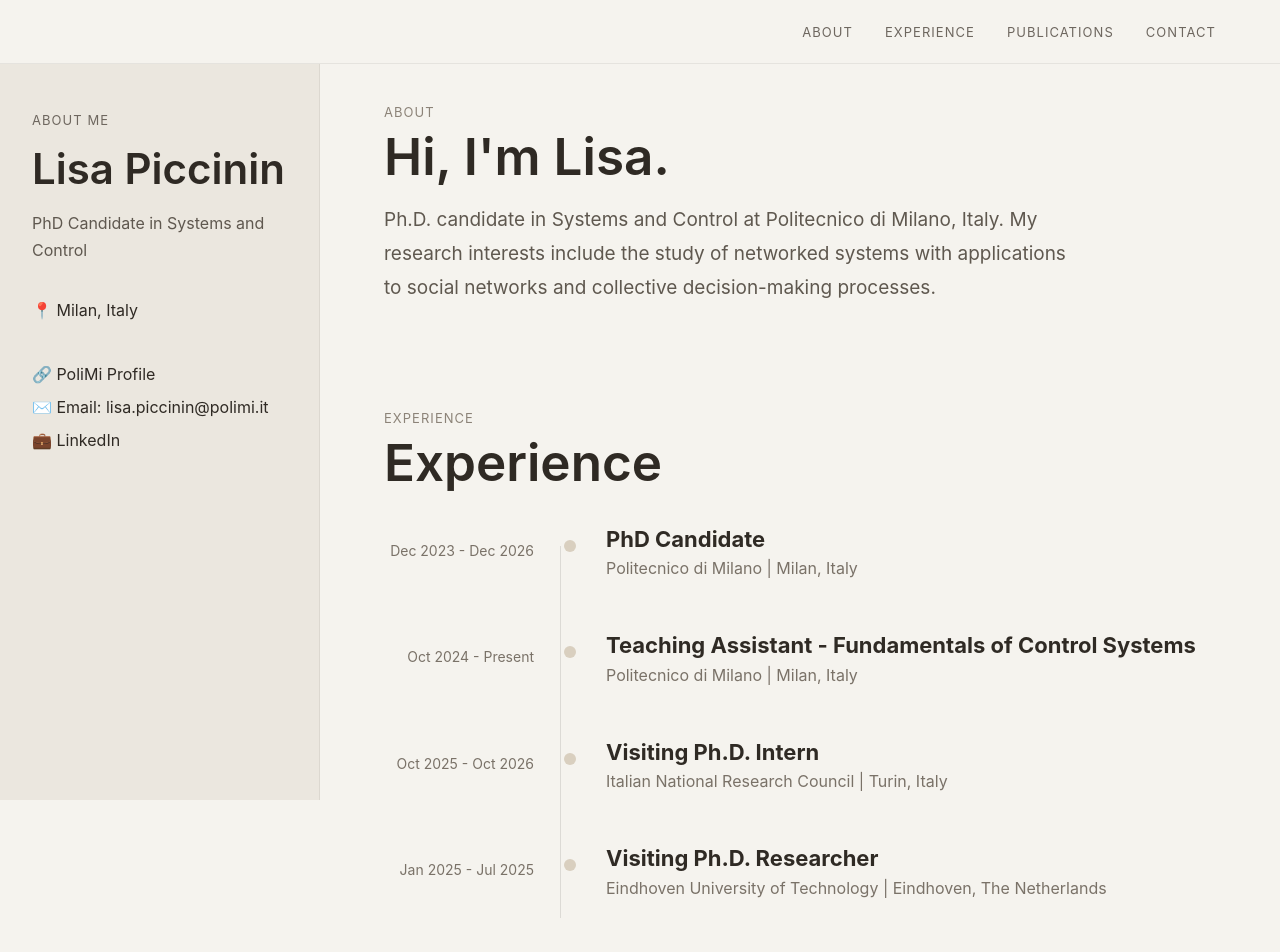
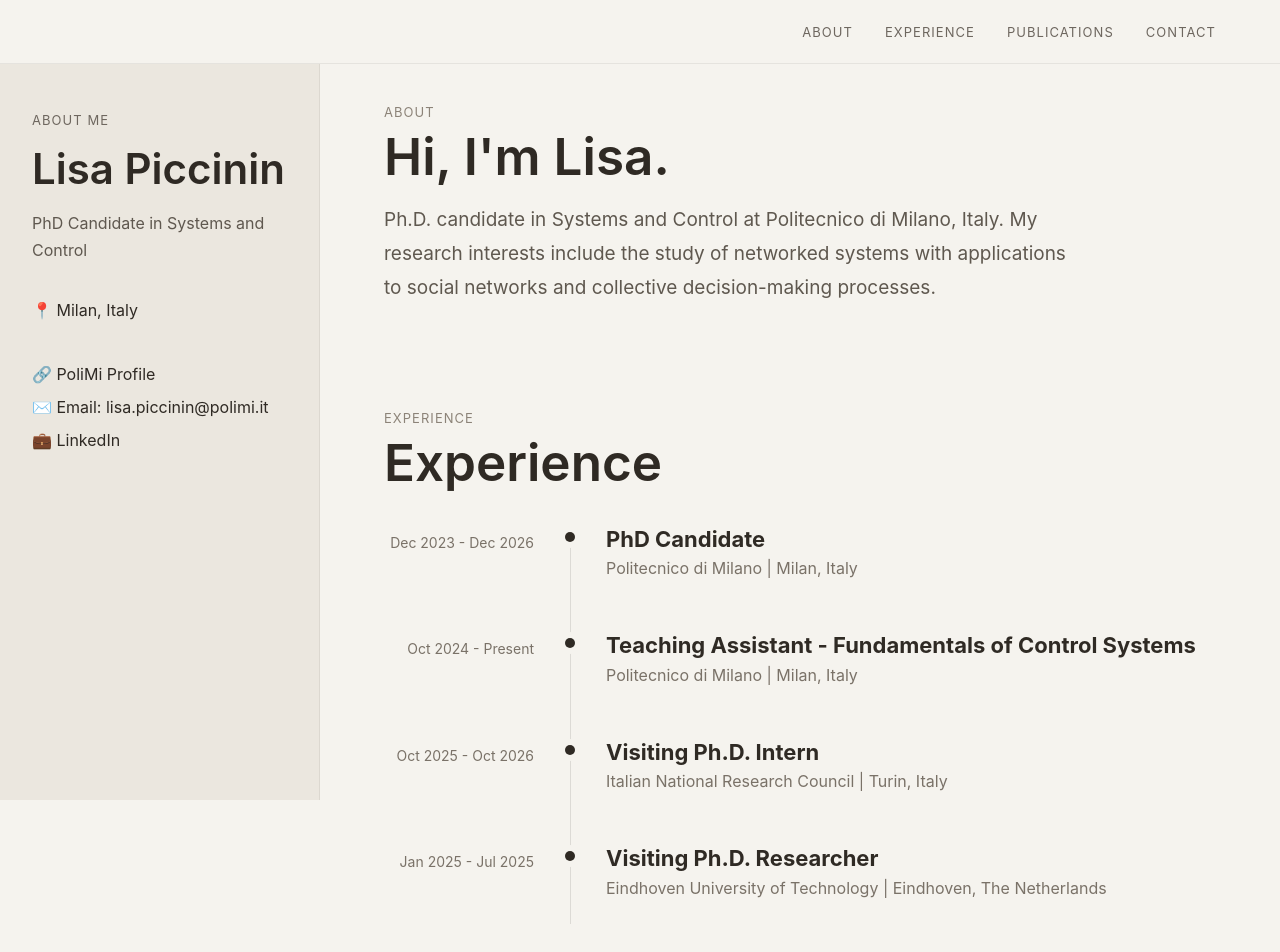
Before and after one commit to LisaPi1/my-portfolio, a React (Vite) app: page / in a window 1280 px wide. Shown: the top 952 px of the page. Built offline with nearby package versions, Linux system fonts and the light colour scheme.

Commit message:
alignment on timeline again

```diff
--- a/src/App.css
+++ b/src/App.css
@@ -218,7 +218,6 @@ a {
 }
 
 /* EXPERIENCE TIMELINE */
-
 /*
 .timeline {
   position: relative;
@@ -281,8 +280,16 @@ a {
 .timeline-content .muted {
   margin: 0 0 12px;
 }
+
+.timeline-text {
+  margin: 0;
+  line-height: 1.8;
+  color: #4f483f;
+  max-width: 620px;
+}
 */
 
+/* TIMELINE */
 .timeline {
   position: relative;
   margin-top: 28px;
@@ -291,50 +298,68 @@ a {
   gap: 8px;
 }
 
+/* LINEA */
 .timeline::before {
   content: "";
   position: absolute;
-  top: 28px;
-  bottom: 18px;
-  left: 176px; /* spostata più a destra */
+  top: 24px;
+  bottom: 12px;
+
+  /* posizione perfetta = centro colonna dot */
+  left: calc(150px + 18px + 18px);
+
   width: 1px;
   background: rgba(47, 42, 36, 0.12);
+  z-index: 1;
 }
 
+/* GRID */
 .timeline-item {
   display: grid;
   grid-template-columns: 150px 36px 1fr;
   column-gap: 18px;
   align-items: start;
-  padding: 8px 0 26px;
+  padding: 8px 0 28px;
 }
 
+/* DATE */
 .timeline-date {
   font-size: 14px;
   line-height: 1.6;
   color: #7a7268;
   text-align: right;
-  padding-top: 14px; /* così la data si allinea meglio al titolo */
+
+  /* allinea con il titolo */
+  padding-top: 6px;
 }
 
+/* COLONNA DOT */
 .timeline-marker {
   display: flex;
   justify-content: center;
   align-items: flex-start;
   position: relative;
-  padding-top: 14px; /* ABBASSA il pallino */
+
+  /* micro-adjust verticale */
+  padding-top: 6px;
 }
 
+/* DOT PERFETTO */
 .timeline-dot {
-  width: 12px;
-  height: 12px;
+  width: 10px;
+  height: 10px;
   border-radius: 50%;
-  background: #d9cfbf;
+
+  background: #2f2a24;
+
+  /* QUESTO crea l’effetto “linea che passa dentro” */
+  box-shadow: 0 0 0 6px #f5f3ee;
+
   position: relative;
   z-index: 2;
-  margin-top: 0;
 }
 
+/* CONTENUTO */
 .timeline-content h3 {
   margin: 0 0 6px;
   font-size: 22px;
@@ -342,7 +367,7 @@ a {
 }
 
 .timeline-content .muted {
-  margin: 0 0 12px;
+  margin: 0 0 10px;
 }
 
 .timeline-text {
```
